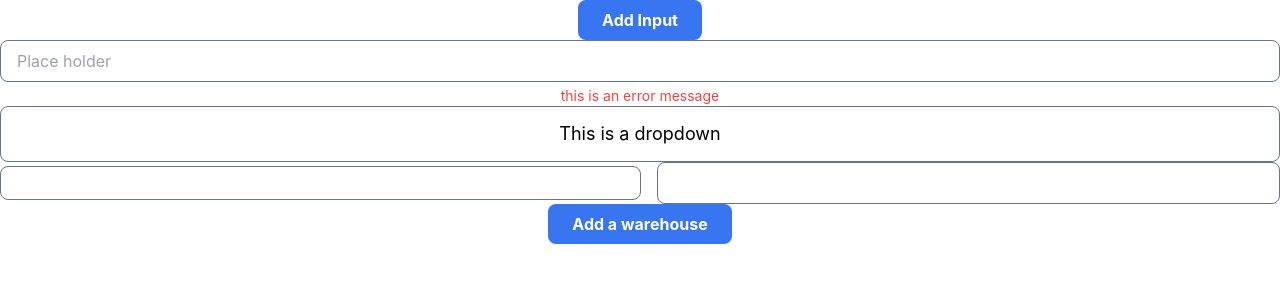
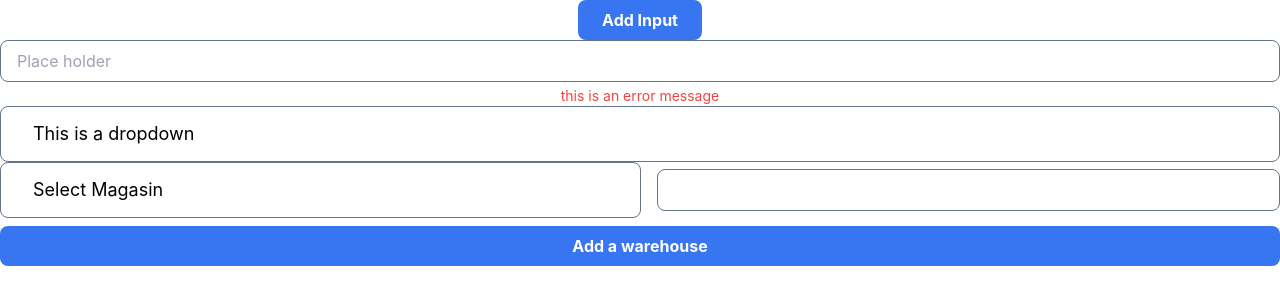
Before and after one commit to mbianou-bradon/mini-inventory, a React (Create React App) app: page / in a window 1280 px wide. Shown: the top 304 px of the page. Built offline with nearby package versions, Linux system fonts and the light colour scheme.

Commit message:
feat(warehouseSelectorStock): adjusted component

```diff
--- a/src/App.tsx
+++ b/src/App.tsx
@@ -1,4 +1,4 @@
-import React from 'react';
+import React, { useState } from 'react';
 import logo from './logo.svg';
 import './App.css';
 import Button from './components/atoms/button/Button.atom';
@@ -7,6 +7,7 @@ import Dropdown from './components/atoms/dropdown/Dropdown.atom';
 import WareHouseSelectorAndStock from './components/molecules/warehouse-selector-and-stock/WareHouseSelectorAndStock.molecule';
 
 function App() {
+  const [value, setValue] = useState<string>('')
   return (
     <div className="App">
       {/* <header className="App-header">
@@ -26,7 +27,7 @@ function App() {
       <Button text='Add Input' />
       <Input name='Input' value='' placeholder='Place holder' isError error='this is an error message' />
       <Dropdown placeholder='This is a dropdown' />
-      <WareHouseSelectorAndStock />
+      <WareHouseSelectorAndStock value={value} setValue={setValue} />
     </div>
   );
 }
--- a/src/components/atoms/dropdown/Dropdown.atom.tsx
+++ b/src/components/atoms/dropdown/Dropdown.atom.tsx
@@ -6,14 +6,14 @@ type Props = {
     setValue?: React.Dispatch<React.SetStateAction<string>>
     data?: any[];
 }
-export default function Dropdown({ value, placeholder, setValue }: Props) {
+export default function Dropdown({ value, placeholder, setValue, data }: Props) {
     const [isOpen, setIsOpen] = useState<boolean>(false)
     return (
         <div className={`relative border border-slate-500 rounded-lg px-4 py-2 w-full outline-none focus:border-primary-blue`}>
-            <p onClick={() => setIsOpen(p => !p)} className='px-4 py-2 text-lg leading-[22px]'><span>{(value && value !== "") ? value : placeholder}</span><span></span></p>
-            {isOpen && <ul className='border border-slate-500 rounded-lg absolute left-0 top-[110%] w-full  max-h-[200px] overflow-auto'>
-                {Array(4).fill(0).map((_v, index) => {
-                    return <li key={index} onClick={() => setValue?.("")} className={`hover:bg-primary-blue hover:text-white py-2 px-4 cursor-pointer`}>Data</li>
+            <p onClick={() => setIsOpen(p => !p)} className='px-4 py-2 text-lg text-left leading-[22px] cursor-pointer'><span>{(value && value !== "") ? data?.filter(p => p.id === value)[0]['nom'] : placeholder}</span><span></span></p>
+            {isOpen && <ul className='border border-slate-500 rounded-lg absolute left-0 top-[110%] w-full  max-h-[200px] overflow-auto z-20 bg-white'>
+                {data && data.map((item, index) => {
+                    return <li key={index} onClick={() => setValue?.(item.id)} className={`hover:bg-primary-blue hover:text-white py-2 px-4 cursor-pointer ${value === item.id && 'bg-primary-blue text-white'}`}>{item.nom}</li>
                 })}
             </ul>}
         </div>
--- a/src/components/molecules/warehouse-selector-and-stock/WareHouseSelectorAndStock.molecule.tsx
+++ b/src/components/molecules/warehouse-selector-and-stock/WareHouseSelectorAndStock.molecule.tsx
@@ -2,12 +2,18 @@ import React from 'react'
 import Dropdown from '../../atoms/dropdown/Dropdown.atom'
 import Input from '../../atoms/input/Input.atom'
 import Button from '../../atoms/button/Button.atom'
+import { magasins } from '../../../data/magasin.data'
 
-export default function WareHouseSelectorAndStock() {
+type Props = {
+    value: string;
+    setValue: React.Dispatch<React.SetStateAction<string>>
+}
+
+export default function WareHouseSelectorAndStock({ value, setValue }: Props) {
     return (
-        <div>
+        <div className='flex flex-col gap-2'>
             <div className='flex items-center gap-4'>
-                <Dropdown />
+                <Dropdown data={magasins} value={value} setValue={setValue} placeholder='Select Magasin' />
                 <Input />
             </div>
 
--- a/src/components/organisms/create-inventory/CreateInventory.organism.tsx
+++ b/src/components/organisms/create-inventory/CreateInventory.organism.tsx
@@ -1,10 +1,11 @@
-import React from 'react'
+import React, { useState } from 'react'
 import Input from '../../atoms/input/Input.atom'
 import Button from '../../atoms/button/Button.atom'
 import Dropdown from '../../atoms/dropdown/Dropdown.atom'
 import WareHouseSelectorAndStock from '../../molecules/warehouse-selector-and-stock/WareHouseSelectorAndStock.molecule'
 
 export default function CreateInventory() {
+    const [value, setValue] = useState('');
     return (
         <form>
             <div>
@@ -17,7 +18,7 @@ export default function CreateInventory() {
             </div>
 
             {/* Selection de magasin et stock */}
-            <WareHouseSelectorAndStock />
+            <WareHouseSelectorAndStock setValue={setValue} value={value} />
 
             <div>
                 <Button text='Save' />
```
